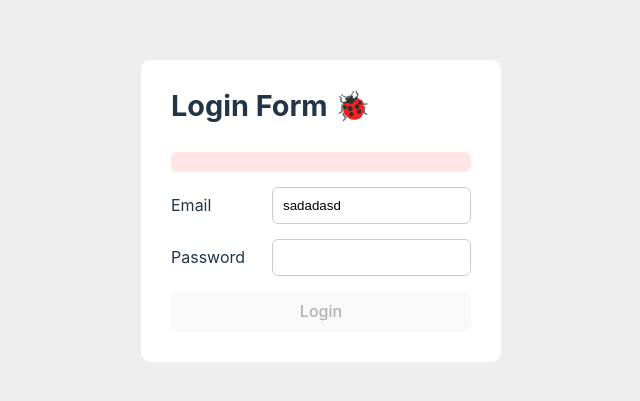
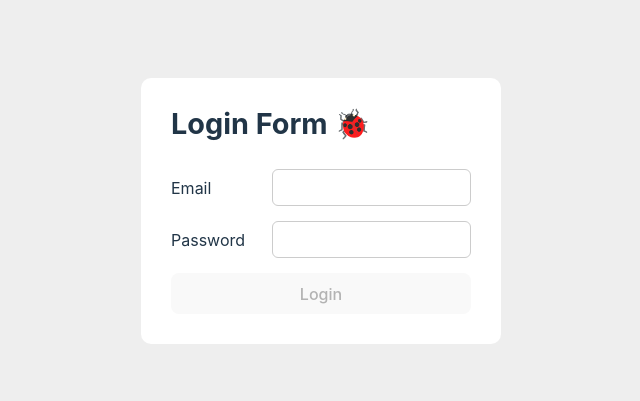
Before and after one commit to Vittor-Emanoel/Desafio_React, a React (Vite) app: page / in a window 1280 px wide. Shown: the part 189-590 px from the top of the page, without its empty margins (319-959 px from the left). Built offline with nearby package versions, Linux system fonts and the light colour scheme.

Commit message:
renderização condicional

```diff
--- a/src/App.jsx
+++ b/src/App.jsx
@@ -15,8 +15,9 @@ import { login } from './utils.js'
 // todo - Mostre um alerta caso o login seja efetuado com sucesso (javascript alert). Investigue a função login() para entender como ter sucesso na requisição.
 
 export default function LoginForm() {
-  const [email, setEmail] = useState('sadadasd')
+  const [email, setEmail] = useState('')
   const [password, setPassword] = useState('')
+  const [error, setError] = useState(null)
 
   const handleEmail = (e) => {
     const { value } = e.target
@@ -35,7 +36,7 @@ export default function LoginForm() {
     login(values)
       .then(() => {})
       .catch((error) => {
-        console.log(error)
+        setError(error)
       })
   }
 
@@ -44,7 +45,7 @@ export default function LoginForm() {
       <div className="login-form">
         <h1>Login Form 🐞</h1>
         {/* Coloque a mensagem de erro de login na div abaixo. Mostre a div somente se houver uma mensagem de erro. */}
-        <div className="errorMessage"></div>
+        {error && <div className="errorMessage"> {error.message}</div>}
         <div className="row">
           <label htmlFor={'email'}>Email</label>
           <input
```
